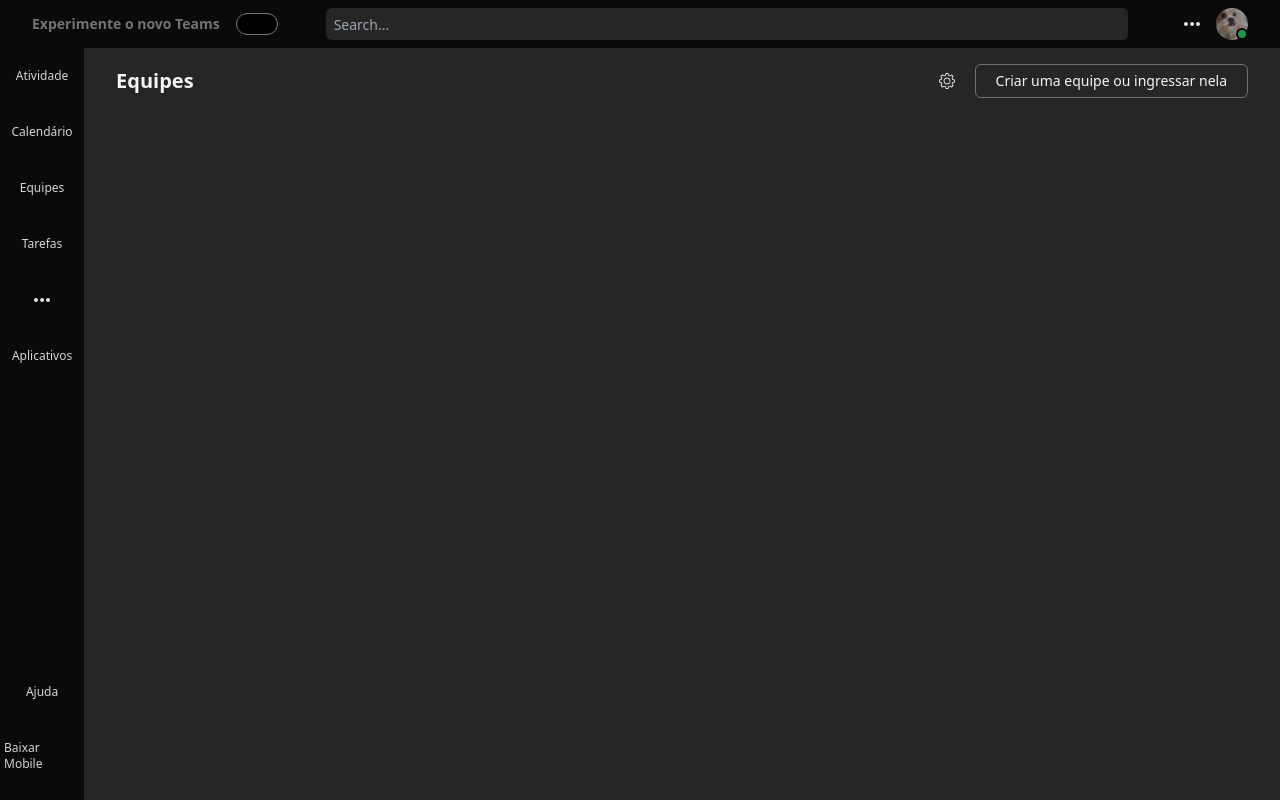
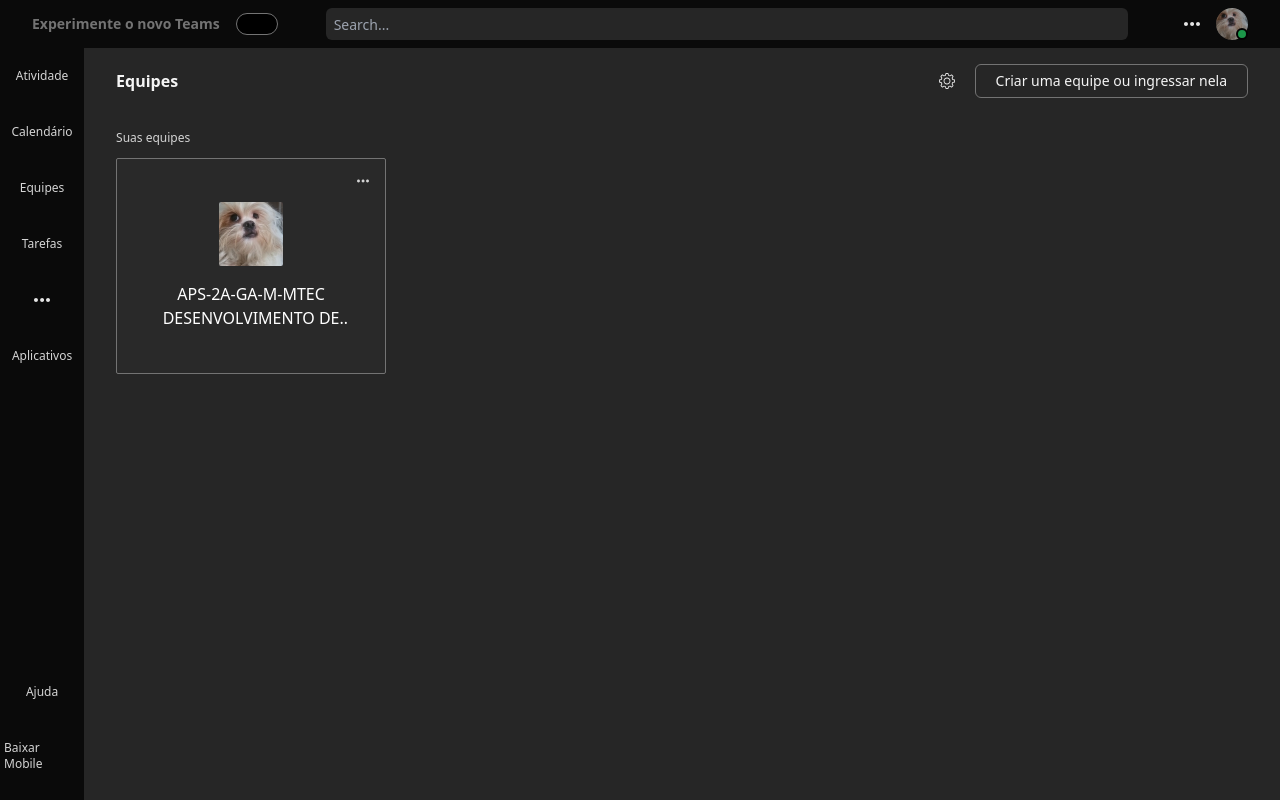
Before and after one commit to rakRandom/teams-clone, a website: page src/index.html in a window 1280 px wide. Drawn offline with Linux system fonts and the light colour scheme.

Commit message:
first design finished

```diff
--- a/src/index.html
+++ b/src/index.html
@@ -80,10 +80,10 @@
 
         <main class="float-right w-full">
             <!-- Groups -->
-            <section class="w-full">
+            <section class="w-full px-8">
                 <!-- Groups header -->
-                <div class="flex items-center w-full px-8 py-4">
-                    <span class="text-xl font-bold select-none">
+                <div class="flex items-center w-full py-4 mb-4">
+                    <span class="text-base font-bold select-none">
                         Equipes
                     </span>
 
@@ -100,7 +100,32 @@
                 </div>
 
                 <div>
+                    <p class="mb-3 text-neutral-300 text-xs">
+                        Suas equipes
+                    </p>
 
+                    <!-- Grid of groups -->
+                    <div class="flex flex-wrap gap-5">
+                        <div class="relative flex flex-col items-center justify-center | w-[270px] h-[216px] bg-[#292929] hover:bg-neutral-700 active:bg-neutral-600 | border-[1px] border-neutral-500 rounded-sm | cursor-pointer">
+                            <button type="button" title="Mais opções" class="group absolute top-4 right-4">
+                                <svg height="12px" width="12px" viewBox="0 0 32.055 32.055" xml:space="preserve" class="fill-neutral-300 group-hover:fill-[#7F85F5]">
+                                    <g>
+                                        <path d="M3.968,12.061C1.775,12.061,0,13.835,0,16.027c0,2.192,1.773,3.967,3.968,3.967c2.189,0,3.966-1.772,3.966-3.967
+                                            C7.934,13.835,6.157,12.061,3.968,12.061z M16.233,12.061c-2.188,0-3.968,1.773-3.968,3.965c0,2.192,1.778,3.967,3.968,3.967
+                                            s3.97-1.772,3.97-3.967C20.201,13.835,18.423,12.061,16.233,12.061z M28.09,12.061c-2.192,0-3.969,1.774-3.969,3.967
+                                            c0,2.19,1.774,3.965,3.969,3.965c2.188,0,3.965-1.772,3.965-3.965S30.278,12.061,28.09,12.061z"/>
+                                    </g>
+                                </svg>
+                            </button>
+
+                            <figure class="flex flex-col items-center gap-4">
+                                <img src="img/icon.jpeg" alt="" width="64px" class="rounded-sm">
+                                <figcaption class="max-w-48 text-center text-white break-words line-clamp-2">
+                                    APS-2A-GA-M-MTEC DESENVOLVIMENTO DE SISTEMAS
+                                </figcaption>
+                            </figure>
+                        </div>
+                    </div>
                 </div>
             </section>
         </main>
```
Also changed, not shown: dist/output.css.
